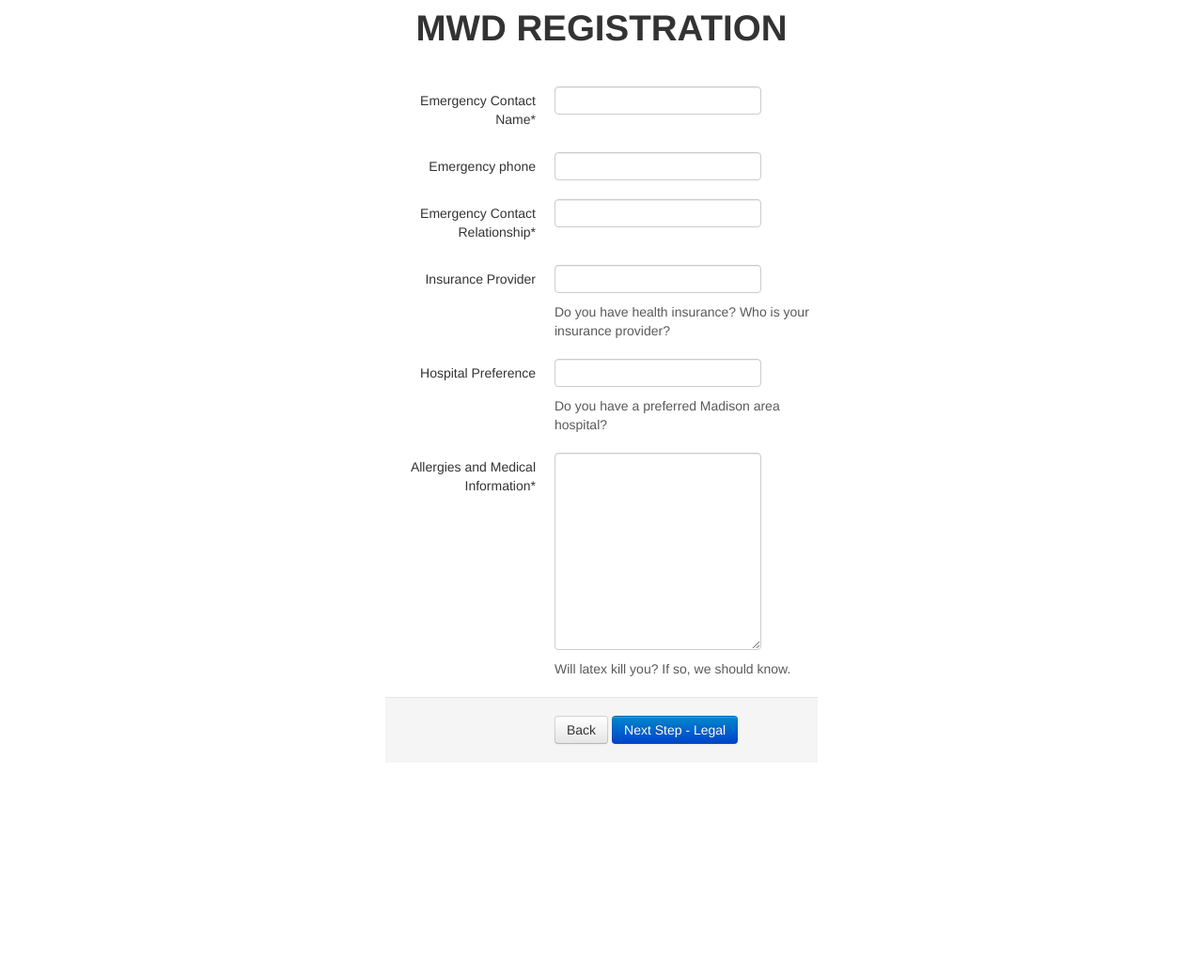
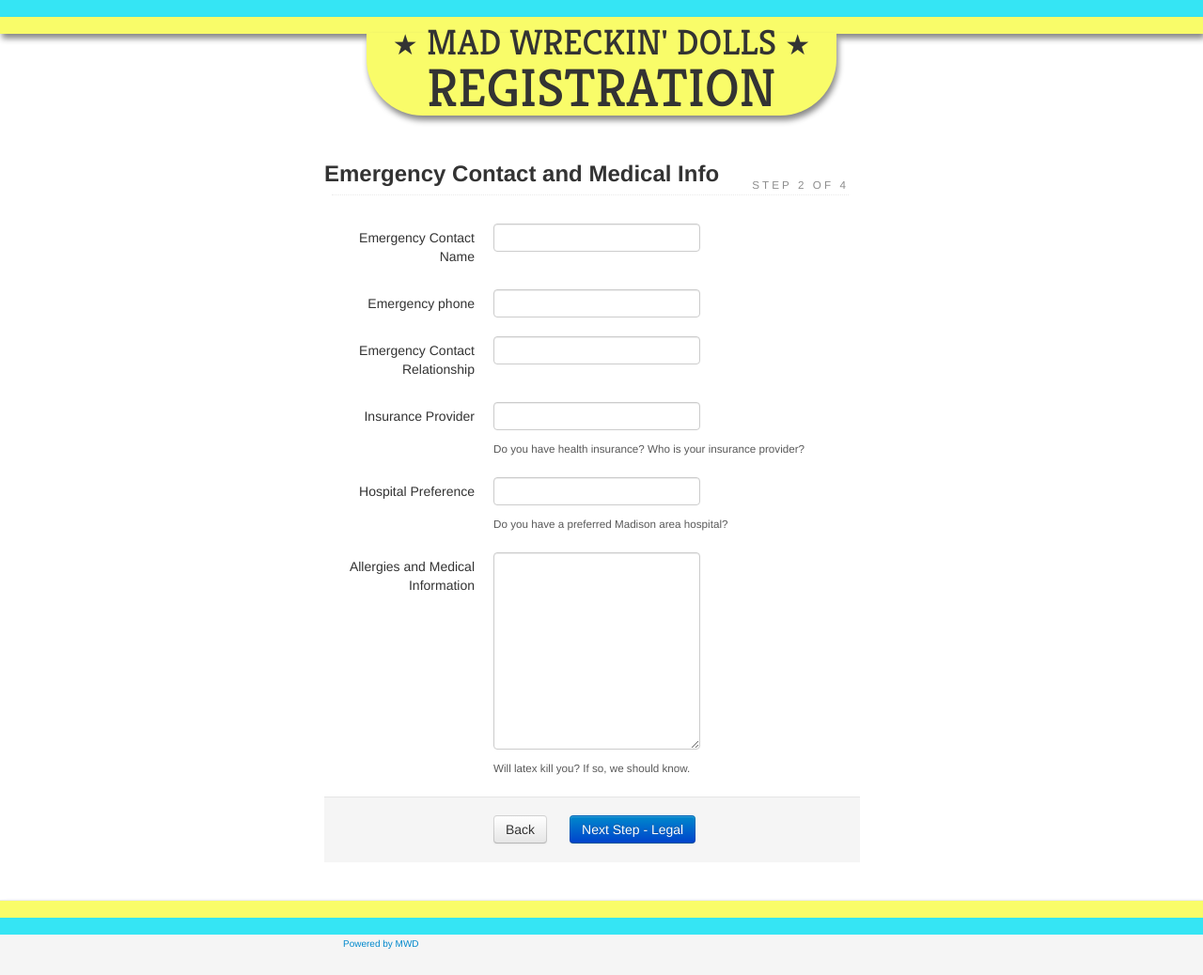
Before and after one commit to alexhanna/madwreckindolls.com, a Django app: a page that uses templates/registration/base.html in a window 1280 px wide. Shown: the whole page at 94% size. Before the commit the page ends 794 px from the top, so only its background shows below. Run offline with Django 3.2, Linux system fonts and the light colour scheme; some libraries are stand-ins or nearby versions.

Commit message:
Styled registration form, fixed legal model parse errors.

```diff
--- a/legal_headache/models.py
+++ b/legal_headache/models.py
@@ -26,8 +26,7 @@
         return self.document_name
 
     # Returns the active version of the legal document
-    def get_active_version_text(version, self):
-        return ""
+    def get_active_version_text(self):
 
         document = LegalDocument.objects.filter(document_group__exact = self.id).filter(active=True)
         if len(document) == 1:
--- a/registration/forms.py
+++ b/registration/forms.py
@@ -93,7 +93,7 @@
     )
 
     emergency_phone = USPhoneNumberField(
-        label = "Emergency Phone",
+        label = "Emergency Contact Phone",
         required = True,
     )
 
@@ -137,38 +137,18 @@
 
 class LegalForm(forms.Form):
 
-    code_of_conduct = forms.CharField(
-        widget = forms.Textarea(),
-        required = False,
-        label = "",
-        #initial = LegalDocumentBinder.get_active_version_text('codeofconduct'),
-    )
-    code_of_conduct_agree = forms.BooleanField(
-        label = "I agree to the Code of Conduct"
+    mwd = forms.CharField(
+            widget = forms.Textarea(),
+            required = False,
+            label = "",
     )
 
-    wftda = forms.CharField(
-        widget = forms.Textarea(),
-        required = False,
-        label = "",
-        #initial = LegalDocumentBinder.get_active_version_text('wftda'),
-    )
-    wftda_agree = forms.BooleanField(
-        label = "I agree to the WFTDA Release"
+    code_of_conduct_agree = forms.BooleanField(
+        label = "I have read and agree to the Code of Conduct"
     )
 
-    mwd = forms.CharField(
-        widget = forms.Textarea(),
-        required = False,
-        label = "",
-        #initial = LegalDocumentBinder.get_active_version_text('mwd'),
-    )
-    mwd_agree = forms.BooleanField(
-        label = "I agree to the MWD"
-    )
+    def __init__(self, *args, **kwargs):
 
-
-    def __init__(self, *args, **kwargs):
         self.helper = FormHelper()
         self.helper.html5_required = True
         self.helper.add_input(Button('button', 'Back'))
@@ -176,6 +156,7 @@
         self.helper.form_class = 'form-horizontal'
         self.helper.form_method = 'post'
         self.helper.form_action = '?'
+
         super(LegalForm, self).__init__(*args, **kwargs)
 
 class PaymentForm(forms.Form):
--- a/registration/views.py
+++ b/registration/views.py
@@ -1,7 +1,11 @@
 from django.shortcuts import render
-from registration.forms import PersonalForm, EmergencyForm, LegalForm
 from django.http import HttpResponseRedirect
 from django.core.urlresolvers import reverse
+
+from registration.forms import PersonalForm, EmergencyForm, LegalForm
+from legal_headache.models import LegalDocumentBinder, LegalDocument
+from mwd import settings
+
 
 # STEP ONE
 # Personal information - Name, address
@@ -17,7 +21,7 @@
         except KeyError:
             form = PersonalForm()
 
-    return render(request, 'registration/basic-registration-form.html', { 'form': form, })
+    return render(request, 'registration/basic-registration-form.html', { 'form': form, 'step': 1, 'step_info': 'Skater Information', })
 
 
 # STEP TWO
@@ -26,28 +30,45 @@
     if request.method == 'POST':
         form = EmergencyForm(request.POST)
         if form.is_valid():
+            request.session['emergency_info'] = form
             return HttpResponseRedirect(reverse('registration.views.legal_stuff'))
     else:
-        form = EmergencyForm()
+        try:
+            form = request.session['emergency_info']
+        except KeyError:
+            form = EmergencyForm()
 
-    return render(request, 'registration/basic-registration-form.html', { 'form': form, })
+    return render(request, 'registration/basic-registration-form.html', { 'form': form, 'step': 2, 'step_info': 'Emergency Contact and Medical Info', })
 
 
 
 # STEP THREE
 # Legal shit
 def legal_stuff(request):
+    mwd_binder = LegalDocumentBinder.objects.get(short_name__exact = "mwd")
+    if mwd_binder:
+        text = {'mwd': mwd_binder.get_active_version_text()}
+    else:
+        text = {'mwd': 'Legal document not found in backend.....'}
+
+
     if request.method == 'POST':
         form = LegalForm(request.POST)
         if form.is_valid():
             return HttpResponseRedirect(reverse('registration.views.payment'))
-    else:
-        form = LegalForm()
 
-    return render(request, 'registration/basic-registration-form.html', { 'form': form, })
+    form = LegalForm(initial=text)
+
+    return render(request, 'registration/basic-registration-form.html', { 'form': form, 'step': 3, 'step_info': 'Legal', })
 
 
 # STEP FOUR
 # Payment
 def payment(request):
-    pass
+
+    data = { 'step_info': 'Dues Payment',
+             'REGISTRATION_DEADLINE' : settings.REGISTRATION_DEADLINE,
+             'REGISTRATION_PIP_INSTRUCTIONS' : settings.REGISTRATION_PIP_INSTRUCTIONS,
+             'REGISTRATION_MAIL_INSTRUCTIONS' : settings.REGISTRATION_MAIL_INSTRUCTIONS, }
+
+    return render(request, 'registration/payment-registration-form.html', data )
--- a/templates/registration/base.html
+++ b/templates/registration/base.html
@@ -2,19 +2,77 @@
 <html lang="en">
 <head>
 <meta charset="utf-8">
+<meta name="viewport" content="width=650">
+
 <title>{% block title %}MWD Registration{% endblock %}</title>
 
 <script type="text/javascript" src="http://ajax.googleapis.com/ajax/libs/jquery/1.7.2/jquery.min.js"></script>
 
+<link href='http://fonts.googleapis.com/css?family=Kreon' rel='stylesheet' type='text/css'>
 <link rel="stylesheet" href="{{ STATIC_URL }}bootstrap/css/bootstrap.css" type="text/css" />
 <script src="{{ STATIC_URL }}bootstrap/js/bootstrap.js" type="text/javascript"></script>
 
 <style type="text/css">
+
+/*  view-source:http://twitter.github.com/bootstrap/examples/sticky-footer.html */
+html, body {
+    height: 100%;
+}
+
+#wrap {
+    min-height: 100%;
+        height: auto !important;
+        height: 100%;
+        /* Negative indent footer by it's height */
+        margin: 0 auto -60px;
+}
+
+/* Set the fixed height of the footer here */
+#push, #footer {
+        height: 80px;
+}
+
+#footer {
+        background-color: #f5f5f5;
+}
+
+
+
 .header {
     text-align: center;
     margin-bottom: 42px;
 }
 
+.reg-line1, .reg-line2 {
+    font-family: 'Kreon', serif;
+}
+
+.reg-line1 {
+    font-size: 38px;
+    height: 48px;
+}
+
+.reg-line1 span {
+    font-size: 30px;
+}
+
+
+.reg-line2 {
+    font-size: 57px;
+}
+
+.header {
+    background-color: #f9fc69;
+    height: 88px;
+    width: 500px;
+    margin: -1px auto 32px auto;
+
+    border-bottom-left-radius: 60px;
+    border-bottom-right-radius: 60px;
+    -moz-box-shadow: 2px 5px 6px #888;
+    -webkit-box-shadow: 2px 5px 6px #888;
+    box-shadow: 2px 5px 6px #888;
+}
 
 #div_id_code_of_conduct div.controls,
 #div_id_wftda div.controls,
@@ -30,30 +88,142 @@
     font-size: 9pt;
     margin-top:20px;
 }
+
+.turq {
+    background-color: #35e5f4;
+    height: 18px;
+}
+.yell {
+    background-color: #f9fc69;
+    height: 18px;
+    -moz-box-shadow: 2px 5px 6px #888;
+    -webkit-box-shadow: 2px 5px 6px #888;
+    box-shadow: 2px 5px 6px #888;
+}
+
+.shadow-top {
+    border-top: 1px solid #eaeaea;
+}
+
+.container {
+    width: 550px;
+}
+
+h1 {
+    font-size: 24px;
+}
+
+.step {
+    border-bottom: 1px dotted #eaeaea;
+    text-transform: uppercase;
+    color: #8e8e8e;
+    letter-spacing: 2.3pt;
+    margin: -28px 8px 30px 8px;
+    text-align: right;
+    width: 550px;
+    font-size: smaller;
+}
+
+.help-block {
+    font-size: smaller;
+}
+
+.asteriskField {
+    display: none;
+}
+
+#button-id-button {
+    margin-right: 20px;
+}
+
+/* STEP ONE */
+
+#div_id_derby_number {
+    margin-bottom: 50px;
+}
+
+
+/* STEP FOUR */
+
+.skater-info, .due-date {
+    margin-bottom: 10px;
+    font-size: larger;
+}
+
+.skater-info span {
+    font-weight: bold;
+}
+
+.due-date {
+    font-weight: bold;
+}
+
+.hide {
+    display: none;
+}
+
 </style>
+
+<script type="text/javascript">
+
+$(document).ready(function() {
+    $('#button-id-button').click(function() { window.history.go(-1) });
+    $('#id_mwd').attr("readonly", "readonly");
+});
+
+</script>
+
 
 {% block head %}{% endblock %}
 </head>
 <body>
+ <div id="wrap">
+    <div class="turq"></div>
+    <div class="yell"></div>
+
     <div class="container">
 
         <div class="header">
-            <h1>MWD REGISTRATION</h1>
+            <div class="reg-line1">
+                <span>&#9733;</span>
+                MAD WRECKIN' DOLLS
+                <span>&#9733;</span>
+            </div>
+            <div class="reg-line2">REGISTRATION</div>
         </div>
 
         <div class="content">
             <div class="row">
-                <div class="span3"></div>
-                <div class="span6">
+
+<h1>{{ step_info }}</h1>
+
+
+                <!-- begin step block -->
+
+{% block step %}{% endblock %}
+
+                <!-- end step block -->
+
+
+
                 <!-- begin content block -->
 
 {% block content %}{% endblock %}
 
                 <!-- end content block-->
-                </div>
-                <div class="span3"></div>
+
+
             </div>
         </div>
     </div>
+    <div id="push"></div>
+  </div> <!-- wrap -->
+  <div id="footer">
+    <div class="yell shadow-top"></div>
+    <div class="turq"></div>
+    <div class="container" style="font-size:10px;">
+        <a href="http://github.com/dsilvers/mwd" target="_blank">Powered by MWD</a>
+    </div>
+  </div>
 </body>
 </html>
--- a/templates/registration/basic-registration-form.html
+++ b/templates/registration/basic-registration-form.html
@@ -3,6 +3,12 @@
 
 {% block head %}
 {% endblock %}
+
+{% if step %}
+{% block step %}
+<div class="step">Step {{ step }} of 4</div>
+{% endblock %}
+{% endif %}
 
 {% block content %}
 
```
Also changed, not shown: templates/registration/payment-registration-form.html (added, +159 -0 lines).
